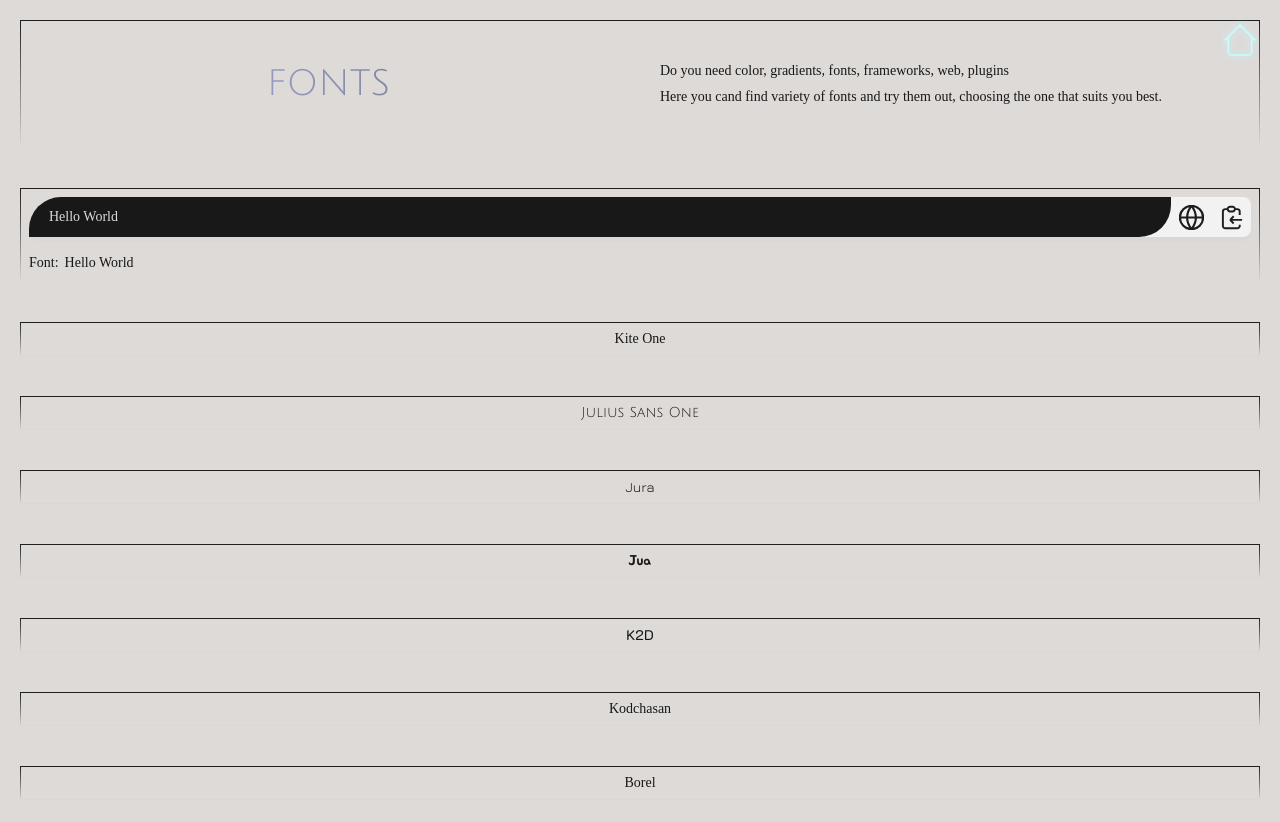
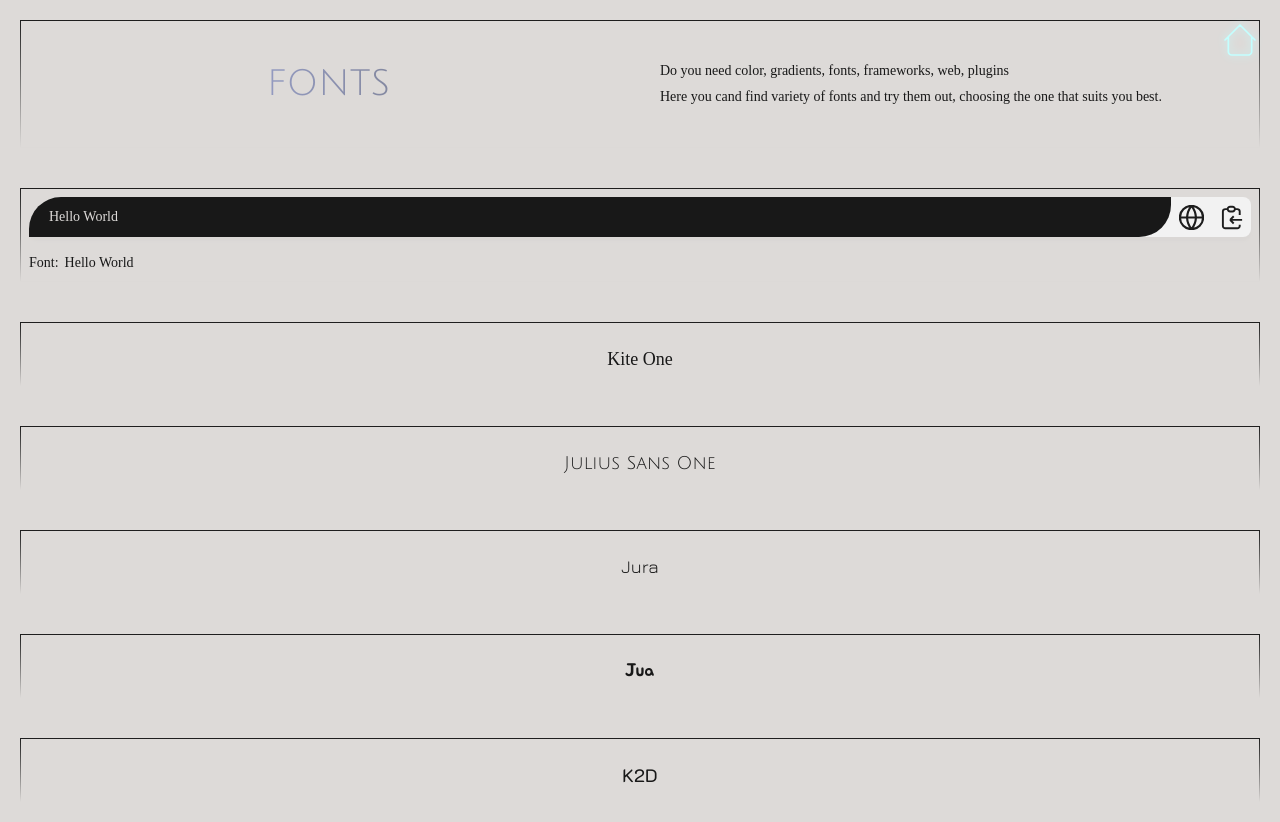
Before and after one commit to wuerion/Tools-React, a React (Vite) app: page /fontsPage in a window 1280 px wide. Built offline with nearby package versions, Linux system fonts and the light colour scheme; a web font is replaced by a local one.

Commit message:
feat: adding dynamic link

```diff
--- a/src/components/SubComponents/FontsPage/Fonts.jsx
+++ b/src/components/SubComponents/FontsPage/Fonts.jsx
@@ -1,19 +1,27 @@
 import React from "react";
 
 function fonts({ font, nameFont, onFontSelect }) {
+  const link = document.createElement("link");
+  link.rel = "stylesheet";
+  link.type = "text/css";
+  link.href = `https://fonts.googleapis.com/css2?family=${font}&display=swap`;
+  document.head.appendChild(link);
+
   const handleClick = (font, nameFont) => {
     if (typeof onFontSelect === "function") onFontSelect(font, nameFont);
   };
 
   return (
-    <div className="bg-linear-180 from-[#1D1D1D] to-[#DDDAD8] dark:from-[#DDDAD8] dark:to-[#1D1D1D] p-[1px] my-5 h-12 w-full">
+    <div className="bg-linear-180 from-[#1D1D1D] to-[#DDDAD8] dark:from-[#DDDAD8] dark:to-[#1D1D1D] p-[1px] my-5 h-16 w-full">
       <div
-        className="bg-[#DDDAD8] dark:bg-[#1D1D1D] flex flex-col items-center justify-center gap-1 h-8 w-full text-[#181818] dark:text-[#DDDAD8] p-1 cursor-pointer"
+        className="bg-[#DDDAD8] dark:bg-[#1D1D1D] flex flex-col items-center justify-center gap-1 h-18 w-full text-[#181818] dark:text-[#DDDAD8] p-1 cursor-pointer"
         onClick={() => handleClick(font, nameFont)}
         title="Click to select font"
         aria-label="Click to select font"
       >
-        <p style={{ fontFamily: `${font}` }}>{nameFont}</p>
+        <p style={{ fontFamily: `${font}` }} className="text-lg">
+          {nameFont}
+        </p>
       </div>
     </div>
   );
```
